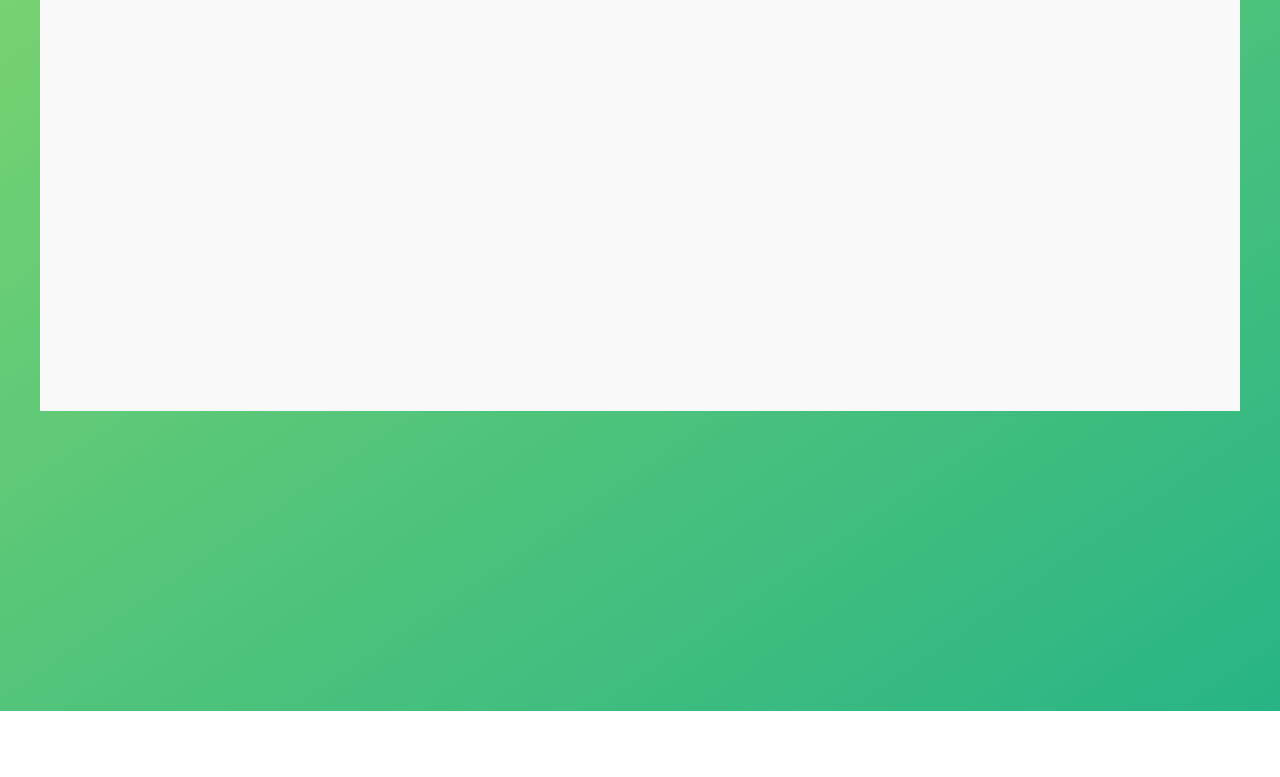
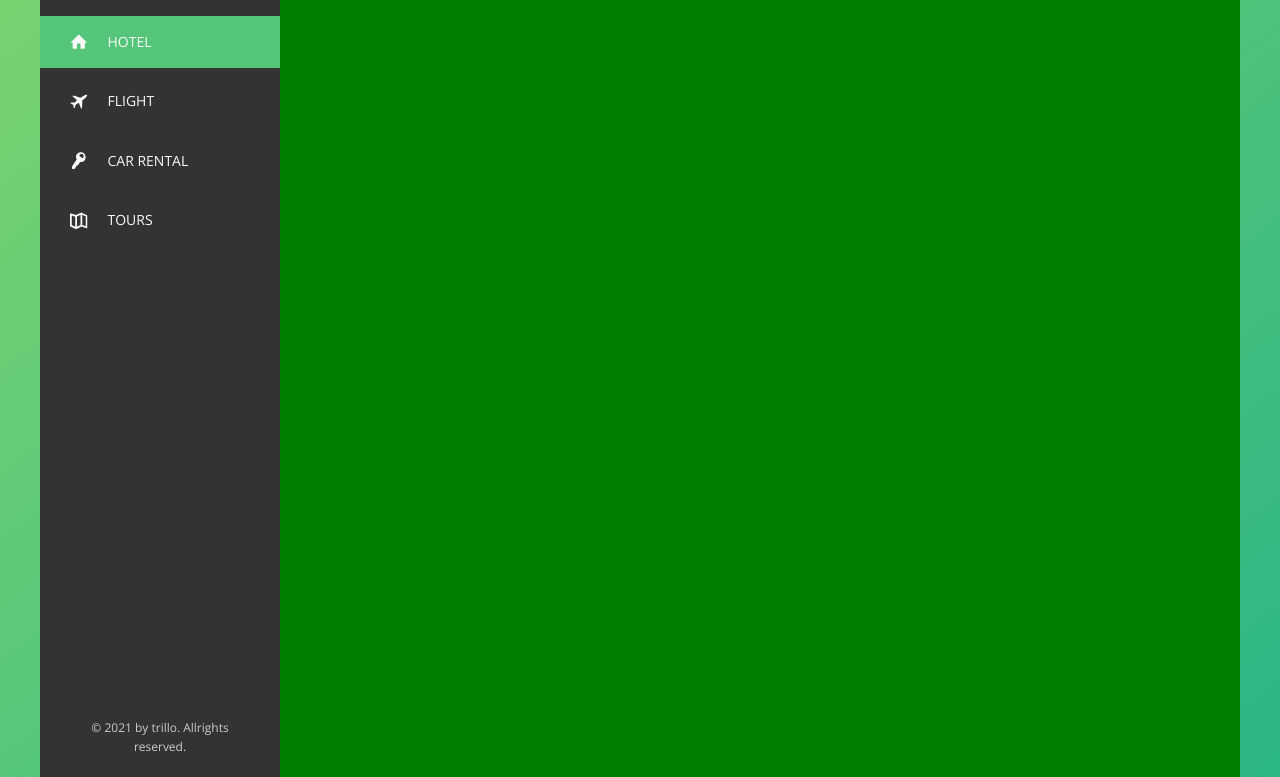
Before and after one commit to jaru66aru/ja.trillo, a website: page index.html in a window 1280 px wide. Shown: the part 169-946 px from the top of the page. Before the commit the page ends 880 px from the top, so only its background shows below. Drawn offline with nearby package versions, Linux system fonts and the light colour scheme.

Commit message:
Build the Sidebar

```diff
--- a/index.html
+++ b/index.html
@@ -44,7 +44,43 @@
 
             <div class="content">
                 <nav class="sidebar">
-                    Navigation
+                    <ul class="side-nav">
+                        <li class="side-nav__item side-nav__item--active">
+                            <a href="#" class="side-nav__link">
+                                <svg class="side-nav__icon">
+                                    <use xlink:href="img/sprite.svg#icon-home"></use>
+                                </svg>
+                                <span>Hotel</span>
+                            </a>
+                        </li>
+                        <li class="side-nav__item">
+                            <a href="#" class="side-nav__link">
+                                <svg class="side-nav__icon">
+                                    <use xlink:href="img/sprite.svg#icon-aircraft"></use>
+                                </svg>
+                                <span>Flight</span>
+                            </a>
+                        </li>
+                        <li class="side-nav__item">
+                            <a href="#" class="side-nav__link">
+                                <svg class="side-nav__icon">
+                                    <use xlink:href="img/sprite.svg#icon-key"></use>
+                                </svg>
+                                <span>Car rental</span>
+                            </a>
+                        </li>
+                        <li class="side-nav__item">
+                            <a href="#" class="side-nav__link">
+                                <svg class="side-nav__icon">
+                                    <use xlink:href="img/sprite.svg#icon-map"></use>
+                                </svg>
+                                <span>Tours</span>
+                            </a>
+                        </li>
+                    </ul>
+                    <div class="legal">
+                        &copy; 2021 by trillo. Allrights reserved.
+                    </div>
                 </nav>
                 <main class="hotel-view">
                     Hotel view
--- a/sass/_components.scss
+++ b/sass/_components.scss
@@ -1,7 +1,7 @@
 ///////////////////////////////
 // LOGO
 .logo {
-    height: 3.25rem;
+    height: 5rem;
     margin-left: 3rem;
 }
 
@@ -111,3 +111,73 @@
         margin-right: 1rem;
     }
 }
+
+///////////////////////////////
+// SIDE NAV
+.side-nav {
+    font-size: 1.4rem;
+    list-style: none;
+    margin-top: 3.5rem;
+
+    &__item {
+        position: relative;
+
+        &:not(:last-child) {
+            margin-bottom: .7rem;
+        }
+    }
+
+    &__item::before {
+        content: "";
+        position: absolute;
+        top: 0;
+        left: 0;
+        height: 100%;
+        width: 3px;
+        background-color: var(--color-primary);
+        transform: scaleY(0);
+        transition: transform .3s, width .5s cubic-bezier(1,0,0,1) .2s, background-color .1s;
+    }
+
+    &__item:hover::before,
+    &__item--active::before {
+        transform: scaleY(1);
+        width: 100%;
+    }
+
+    &__item:active::before {
+        background-color: var(--color-primary-light);
+    }
+
+    &__link {
+        &:link,
+        &:visited {
+            color: var(--color-grey-light-1);
+            text-decoration: none;
+            text-transform: uppercase;
+            display: block;
+            padding: 1.5rem 3rem;
+            position: relative;
+            z-index: 10;
+
+            display: flex;
+            align-items: center;
+        }
+    }
+
+    &__icon {
+        width: 1.75rem;
+        height: 1.75rem;
+        margin-right: 2rem;
+        fill: currentColor;
+    }
+}
+
+///////////////////////////////
+// LEGAL
+.legal {
+    font-size: 1.2rem;
+    color: var(--color-grey-light-4);
+    text-align: center;
+    padding: 2.5rem;
+}
--- a/sass/_layout.scss
+++ b/sass/_layout.scss
@@ -26,10 +26,14 @@
     background-color: var(--color-grey-dark-1);
 
     flex: 0 0 20%;
+
+    display: flex;
+    flex-direction: column;
+    justify-content: space-between;
 }
 
 .hotel-view {
     background-color: green;
-
+    height: 80rem;
     flex: 1;
 }
```
Also changed, not shown: css/style.css, img/favicon.png.
